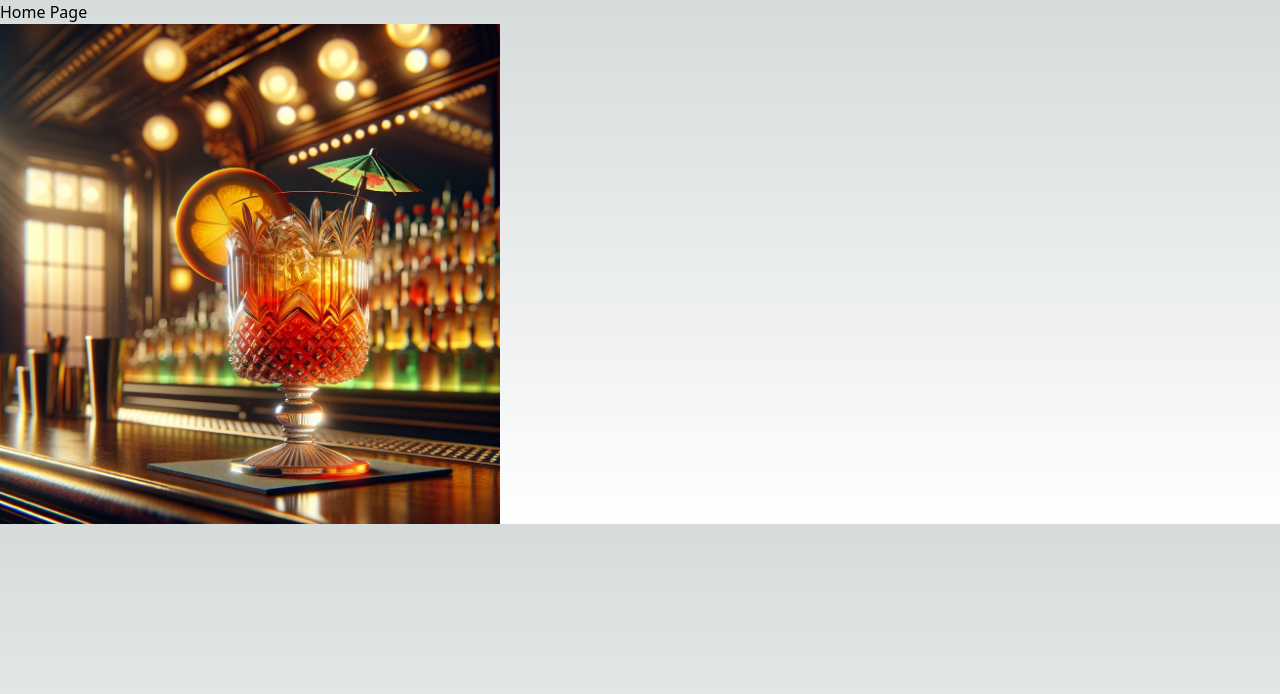
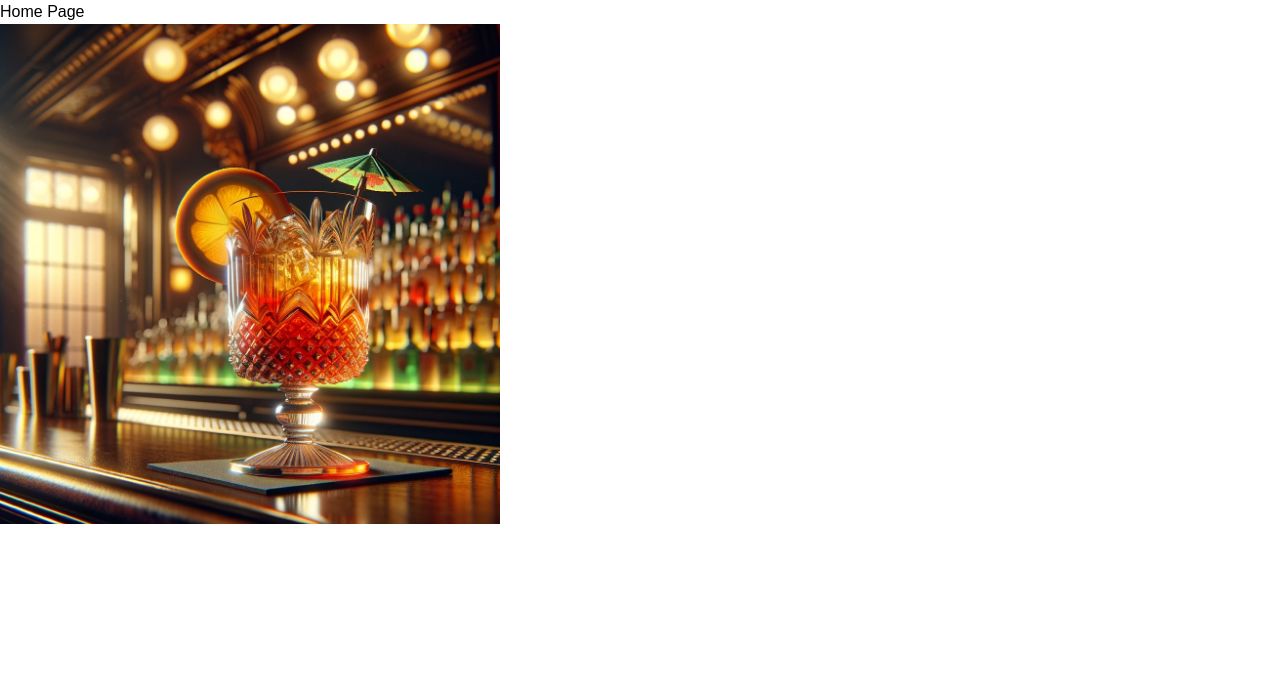
Before and after one commit to RW2023/mixologist, a Next.js app: page / in a window 1280 px wide. Shown: the top 694 px of the page. Built offline with nearby package versions, Linux system fonts and the light colour scheme.

Commit message:
remove defaults and set font familes to be used

```diff
--- a/src/app/globals.css
+++ b/src/app/globals.css
@@ -2,26 +2,10 @@
 @tailwind components;
 @tailwind utilities;
 
-:root {
-  --foreground-rgb: 0, 0, 0;
-  --background-start-rgb: 214, 219, 220;
-  --background-end-rgb: 255, 255, 255;
+body {
+font-family: 'Roboto-slab', serif;
 }
 
-@media (prefers-color-scheme: dark) {
-  :root {
-    --foreground-rgb: 255, 255, 255;
-    --background-start-rgb: 0, 0, 0;
-    --background-end-rgb: 0, 0, 0;
-  }
+h1, h2, h3, h4, h5{
+  font-family: 'Poppins', sans-serif;
 }
-
-body {
-  color: rgb(var(--foreground-rgb));
-  background: linear-gradient(
-      to bottom,
-      transparent,
-      rgb(var(--background-end-rgb))
-    )
-    rgb(var(--background-start-rgb));
-}
```
